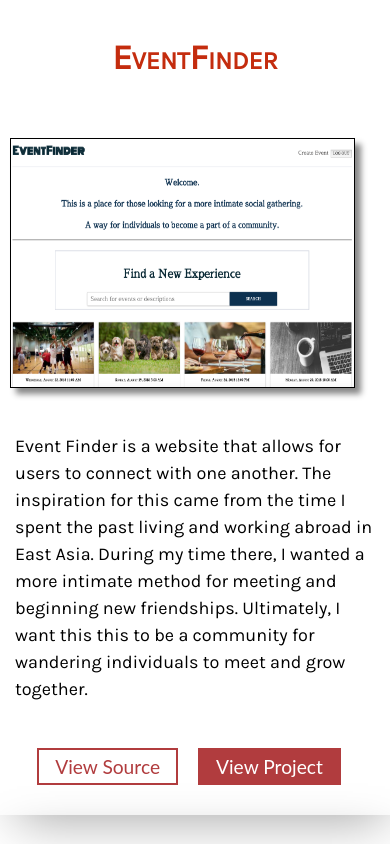
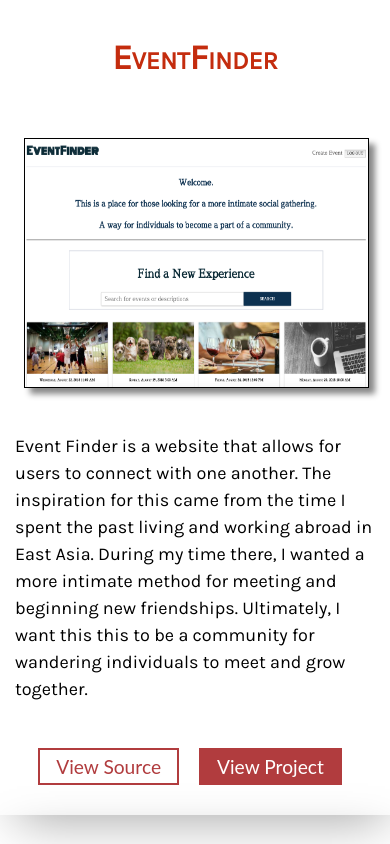
Before and after one commit to jonkim204/portfolio, a React (Create React App) app: page / in a window 390 px wide. Shown: the part 1220-2064 px from the top of the page. Built offline with nearby package versions, Linux system fonts and the light colour scheme; a web font is replaced by a local one.

Commit message:
small changes

```diff
--- a/src/components/projects.css
+++ b/src/components/projects.css
@@ -112,11 +112,11 @@ button:hover {
 @media only screen and (max-width: 650px) {
   .event-img {
     width: 345px;
-    margin-left: 10px;
+    margin-left: 24px;
   }
   .proj-links {
     text-align: center;
     margin-bottom: 30px;
-    margin-right: 42px;
+    margin-right: 40px;
   }
 }
```
